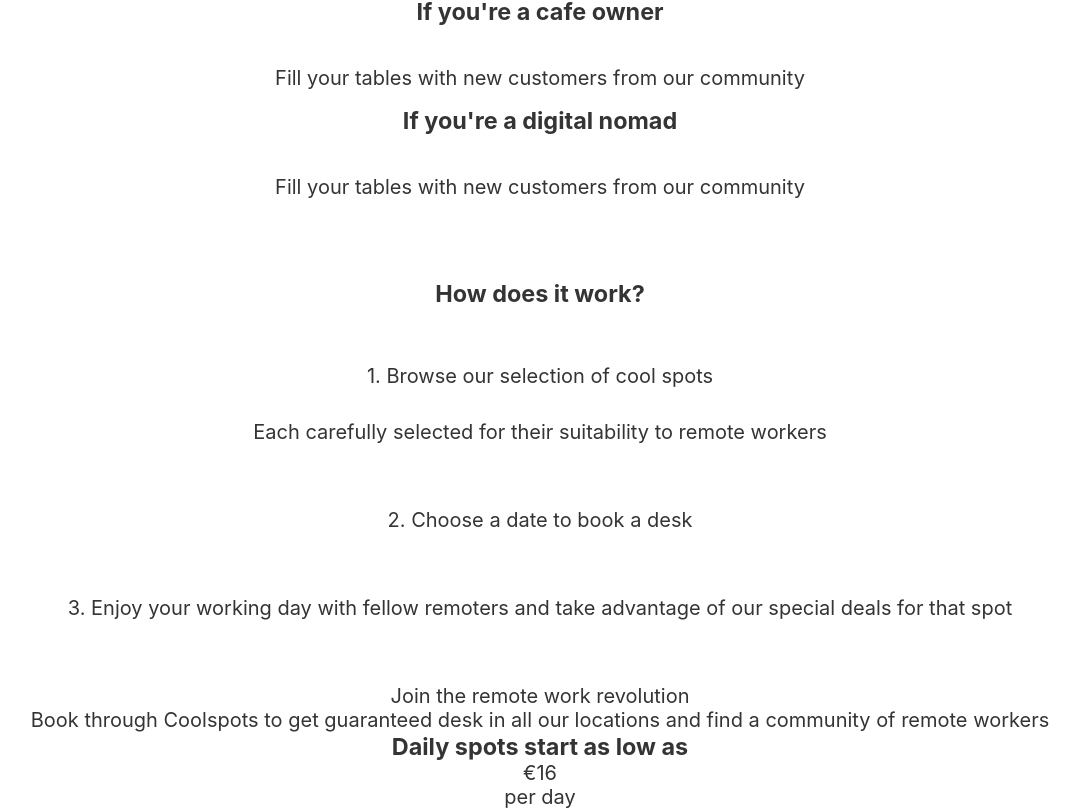
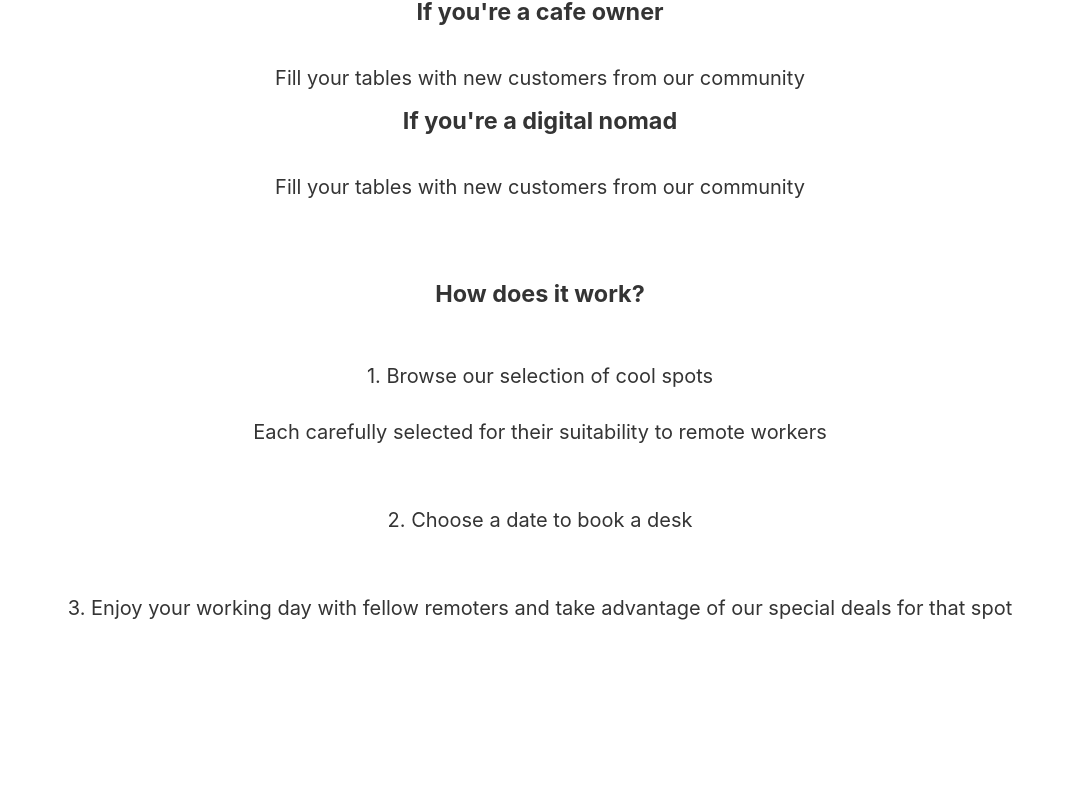
Before and after one commit to Coolspots/coolspots, a Next.js app: page /howitworks in a window 1280 px wide. Shown: the part 803-1612 px from the top of the page, without its empty margins (100-1180 px from the left). After the commit the page ends 1487 px from the top, so only its background shows below. Built offline with nearby package versions, Linux system fonts and the light colour scheme.

Commit message:
remove outdated section

```diff
--- a/pages/howitworks.js
+++ b/pages/howitworks.js
@@ -73,16 +73,6 @@ const howItWorks = () => {
             </ul>
           </div>
         </section>
-        <section>
-          <p>Join the remote work revolution</p>
-          <p>
-            Book through Coolspots to get guaranteed desk in all our locations
-            and find a community of remote workers
-          </p>
-          <h3>Daily spots start as low as</h3>
-          <span>€16</span>
-          <p>per day</p>
-        </section>
       </Layout>
     </div>
   );
```
